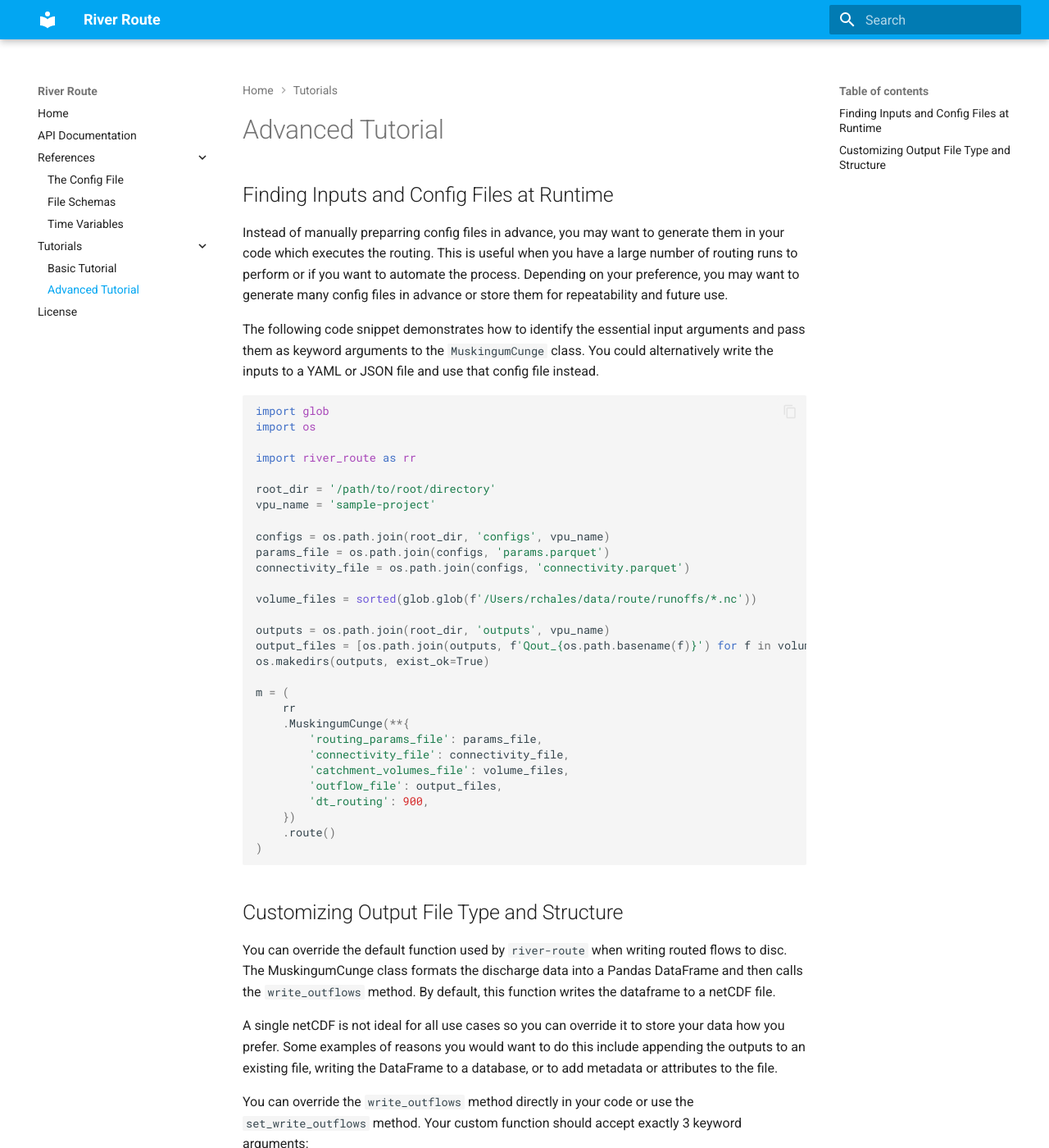
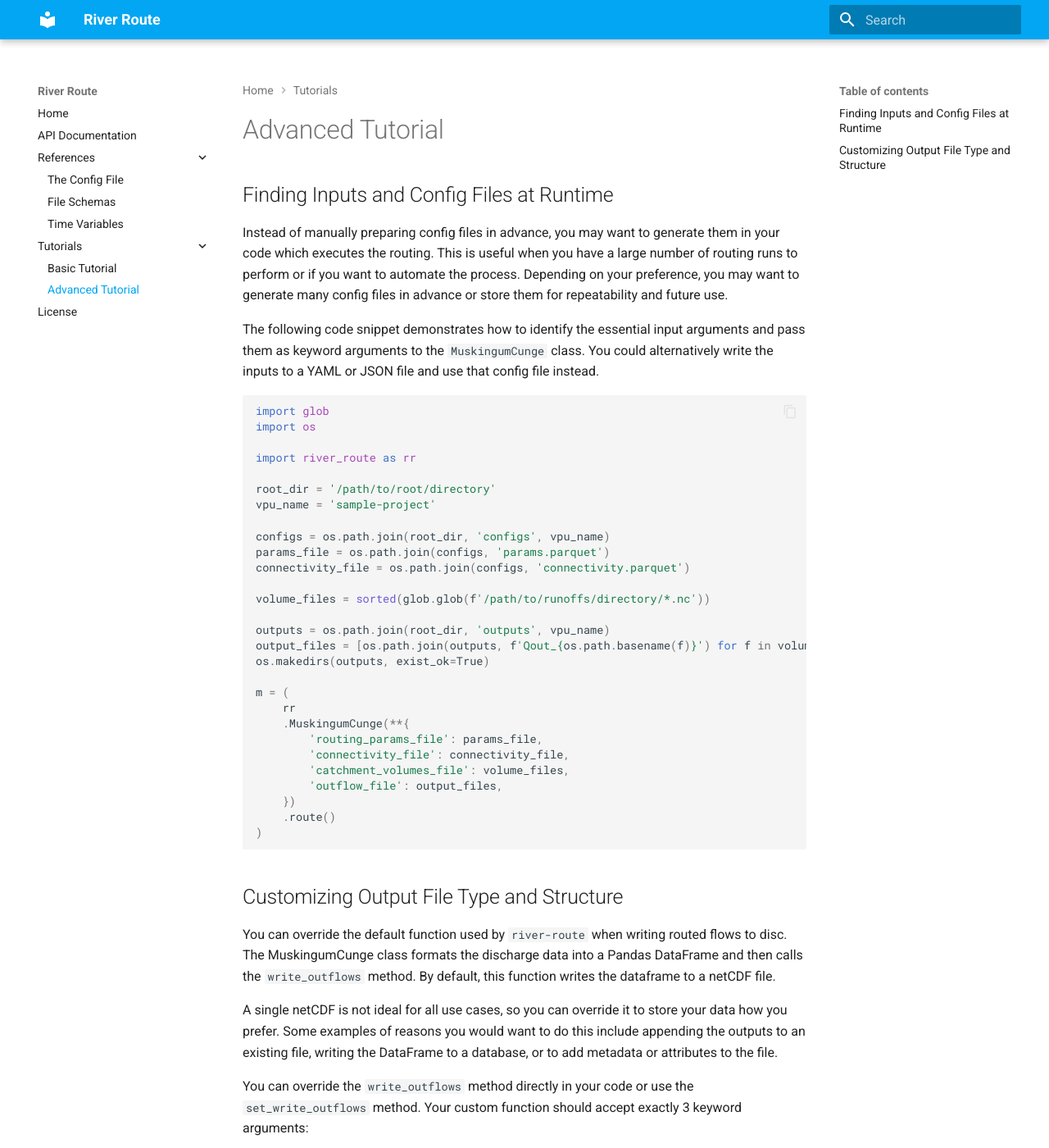
Before and after one commit to rileyhales/river-route, an MkDocs documentation site: the page built from docs/tutorials/advanced-tutorial.md, in a window 1280 px wide and 1400 px high. Shown: the whole window at 82% size. Built offline with MkDocs 1.6.1 and Material for MkDocs 9.7.7, drawn with Linux system fonts in a browser that asks for light colours.

Commit message:
edit placeholder file paths

```diff
--- a/docs/tutorials/advanced-tutorial.md
+++ b/docs/tutorials/advanced-tutorial.md
@@ -1,6 +1,6 @@
 ## Finding Inputs and Config Files at Runtime
 
-Instead of manually preparring config files in advance, you may want to generate them in your code which executes the
+Instead of manually preparing config files in advance, you may want to generate them in your code which executes the
 routing. This is useful when you have a large number of routing runs to perform or if you want to automate the process.
 Depending on your preference, you may want to generate many config files in advance or store them for repeatability and
 future use.
@@ -22,7 +22,7 @@ configs = os.path.join(root_dir, 'configs', vpu_name)
 params_file = os.path.join(configs, 'params.parquet')
 connectivity_file = os.path.join(configs, 'connectivity.parquet')
 
-volume_files = sorted(glob.glob(f'/Users/rchales/data/route/runoffs/*.nc'))
+volume_files = sorted(glob.glob(f'/path/to/runoffs/directory/*.nc'))
 
 outputs = os.path.join(root_dir, 'outputs', vpu_name)
 output_files = [os.path.join(outputs, f'Qout_{os.path.basename(f)}') for f in volume_files]
@@ -35,7 +35,6 @@ m = (
         'connectivity_file': connectivity_file,
         'catchment_volumes_file': volume_files,
         'outflow_file': output_files,
-        'dt_routing': 900,
     })
     .route()
 )
@@ -47,7 +46,7 @@ You can override the default function used by `river-route` when writing routed
 formats the discharge data into a Pandas DataFrame and then calls the `write_outflows` method. By default, this function
 writes the dataframe to a netCDF file.
 
-A single netCDF is not ideal for all use cases so you can override it to store your data how you prefer. Some examples
+A single netCDF is not ideal for all use cases, so you can override it to store your data how you prefer. Some examples
 of reasons you would want to do this include appending the outputs to an existing file, writing the DataFrame to a
 database, or to add metadata or attributes to the file.
 
```
